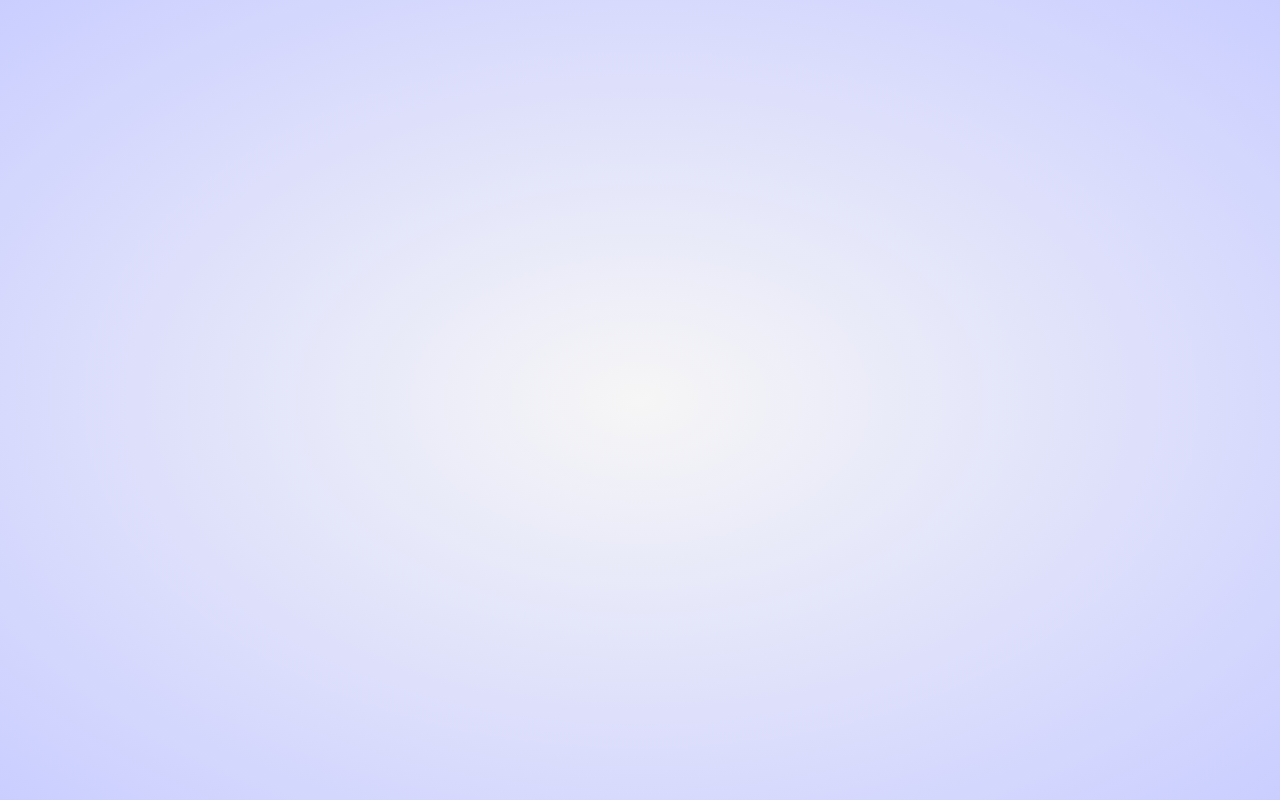
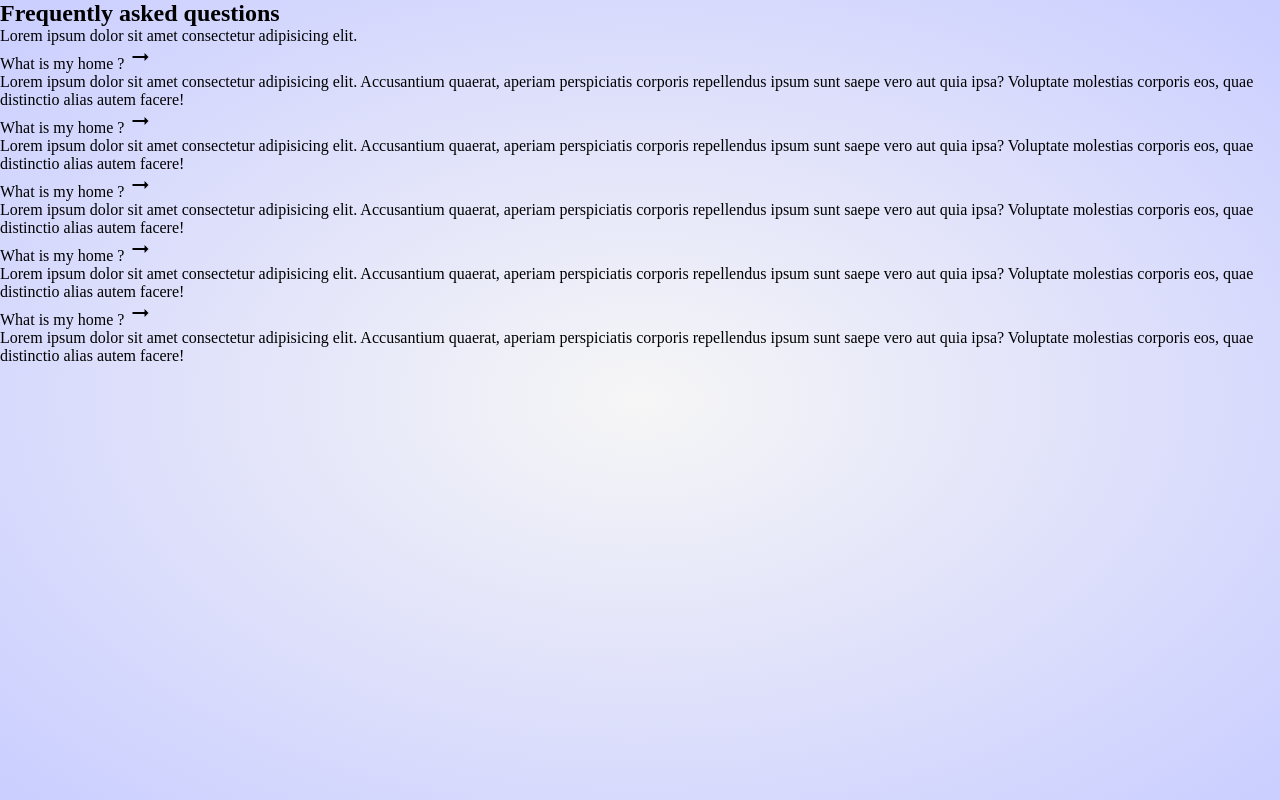
Before and after one commit to houdja/frequently-questions, a plain HTML site: page index.html in a window 1280 px wide. Drawn offline with Linux system fonts and the light colour scheme.

Commit message:
structure html

```diff
--- a/index.html
+++ b/index.html
@@ -5,10 +5,64 @@
     <meta http-equiv="X-UA-Compatible" content="IE=edge">
     <meta name="viewport" content="width=device-width, initial-scale=1.0">
     <link rel="stylesheet" href="style.css">
+    <!-- GOOGLE ICONS -->
+    <link rel="stylesheet" href="https://fonts.googleapis.com/icon?family=Material+Icons">
     <title>Frequently questions</title>
 </head>
 <body>
-
+    <section class="frequently_question">
+        <div class="container">
+            <h1>Frequently asked questions</h1>
+            <p>Lorem ipsum dolor sit amet consectetur adipisicing elit.</p>
+            <div class="contain-question">
+                <div class="question_card">
+                    <div class="question">
+                        What is my home ?
+                        <span class="material-icons">
+                        arrow_right_alt
+                        </span>
+                    </div>
+                    <p class="answer">Lorem ipsum dolor sit amet consectetur adipisicing elit. Accusantium quaerat, aperiam perspiciatis corporis repellendus ipsum sunt saepe vero aut quia ipsa? Voluptate molestias corporis eos, quae distinctio alias autem facere!</p>
+                </div>
+                <div class="question_card">
+                    <div class="question">
+                        What is my home ?
+                        <span class="material-icons">
+                        arrow_right_alt
+                        </span>
+                    </div>
+                    <div class="answer">Lorem ipsum dolor sit amet consectetur adipisicing elit. Accusantium quaerat, aperiam perspiciatis corporis repellendus ipsum sunt saepe vero aut quia ipsa? Voluptate molestias corporis eos, quae distinctio alias autem facere!</div>
+                </div>
+                <div class="question_card">
+                    <div class="question">
+                        What is my home ?
+                        <span class="material-icons">
+                        arrow_right_alt
+                        </span>
+                    </div>
+                    <div class="answer">Lorem ipsum dolor sit amet consectetur adipisicing elit. Accusantium quaerat, aperiam perspiciatis corporis repellendus ipsum sunt saepe vero aut quia ipsa? Voluptate molestias corporis eos, quae distinctio alias autem facere!</div>
+                </div>
+                <div class="question_card">
+                    <div class="question">
+                        What is my home ?
+                        <span class="material-icons">
+                        arrow_right_alt
+                        </span>
+                    </div>
+                    <div class="answer">Lorem ipsum dolor sit amet consectetur adipisicing elit. Accusantium quaerat, aperiam perspiciatis corporis repellendus ipsum sunt saepe vero aut quia ipsa? Voluptate molestias corporis eos, quae distinctio alias autem facere!</div>
+                </div>
+                <div class="question_card">
+                    <div class="question">
+                        What is my home ?
+                        <span class="material-icons">
+                        arrow_right_alt
+                        </span>
+                    </div>
+                    <div class="answer">Lorem ipsum dolor sit amet consectetur adipisicing elit. Accusantium quaerat, aperiam perspiciatis corporis repellendus ipsum sunt saepe vero aut quia ipsa? Voluptate molestias corporis eos, quae distinctio alias autem facere!</div>
+                </div>
+            </div>
+        </div>
+    </section>
 
     <script src="app.js"></script>
 </body>
```
